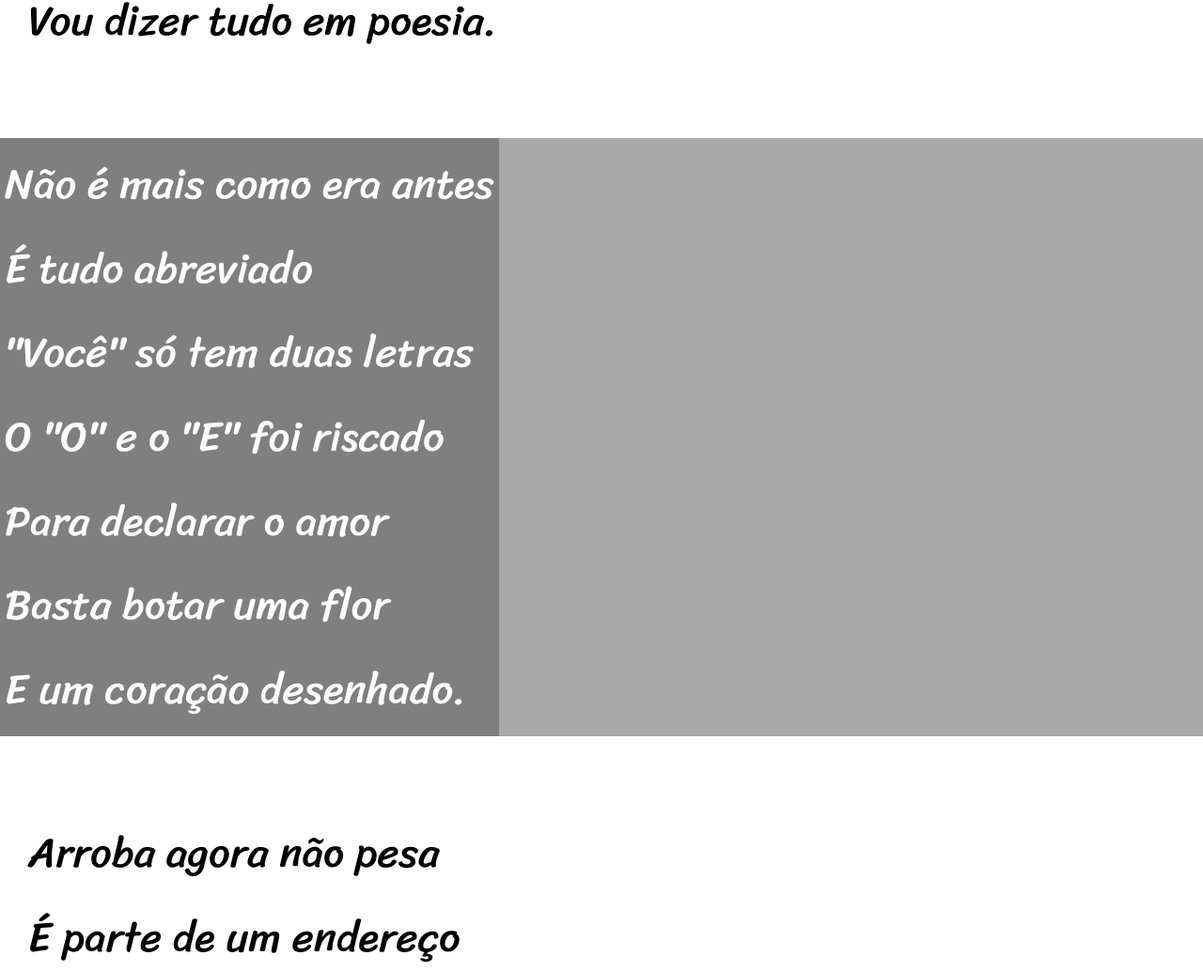
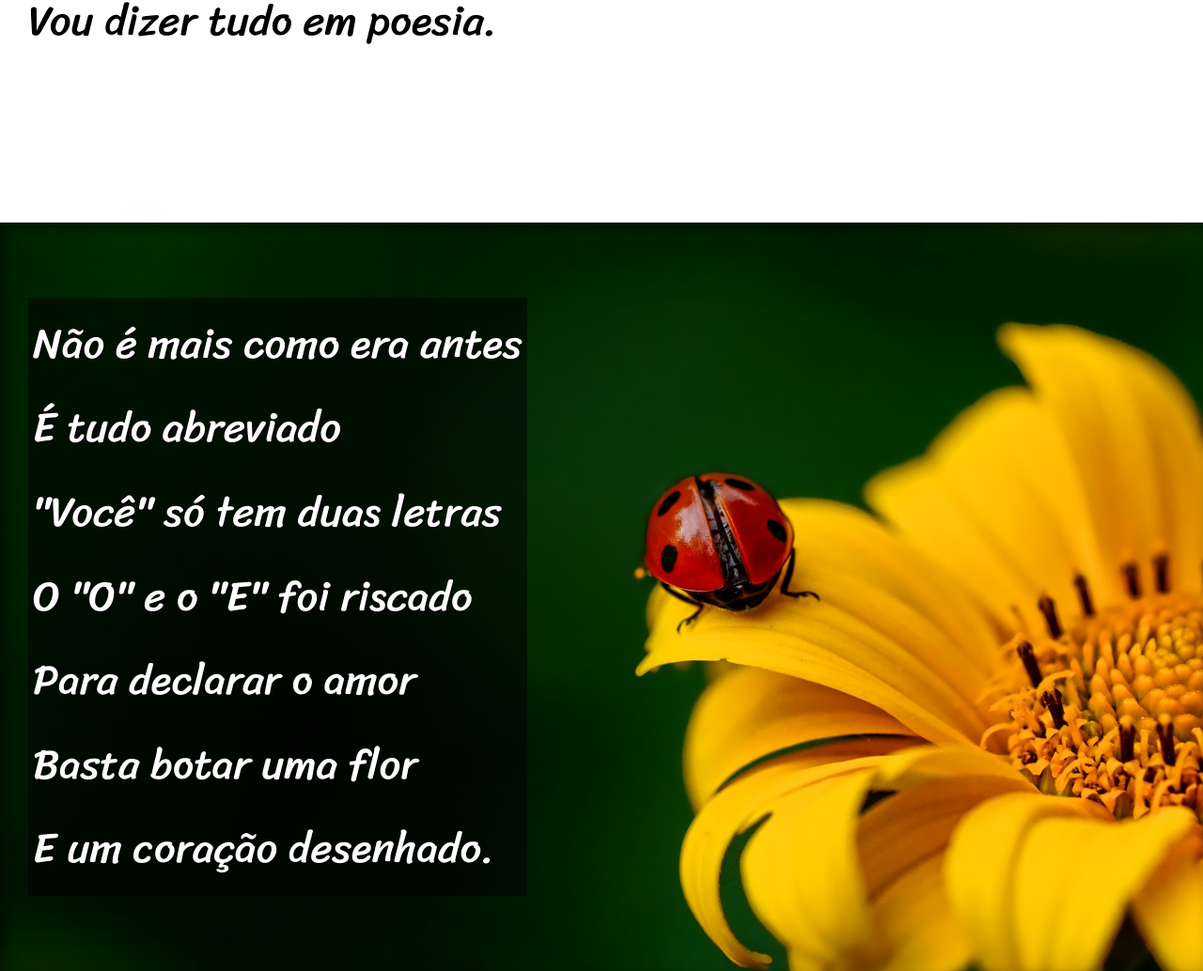
Before and after one commit to soaresinocencia/html-css, a plain HTML site: page desafios/d012/index.html in a window 1280 px wide. Shown: the part 899-1933 px from the top of the page at 94% size. Drawn offline with Linux system fonts and the light colour scheme.

Commit message:
Terminado com sucesso

```diff
--- a/desafios/d012/estilo/style.css
+++ b/desafios/d012/estilo/style.css
@@ -58,6 +58,10 @@ section {
     font-size: 3.5vw;
 }
 
+section > p {
+    padding-bottom: 2em;
+}
+
 section.normal {
     background-color: white;
     color: black;
@@ -66,12 +70,27 @@ section.normal {
 section.imagem {
     background-color: rgb(51, 51, 51);
     color: white;
+    box-shadow: inset 6px 6px 13px 0px rgba(0, 0, 0, 0.408);
+    background-size: cover;
+    background-attachment: fixed;
 }
 
-section.imagem {
+section.imagem > p {
     display: inline-block;
     padding: 5px;
-    background-color: rgba(0, 0, 0, 0.247);
+    background-color: rgba(0, 0, 0, 0.515);
+    text-shadow: 1px 1px 0px black;
+}
+
+section#img01 {
+    background-image: url('../imagens/background001.jpg');
+    background-position: right center;
+
+}
+
+section#img02 {
+    background-image: url('../imagens/background002.jpg');
+    background-size: cover;
 }
 
 footer {
--- a/desafios/d012/index.html
+++ b/desafios/d012/index.html
@@ -29,7 +29,7 @@
         </p>
     </section>
 
-    <section class="imagem">
+    <section class="imagem" id="img01">
         <p>
             Não é mais como era antes <br>
             É tudo abreviado <br>
@@ -62,7 +62,7 @@
         </p>
     </section>
 
-    <section class="imagem">
+    <section class="imagem" id="img02">
         <p>
             Tenho saudade das cartas <br>
             Escritas com a própria mão <br>
```
